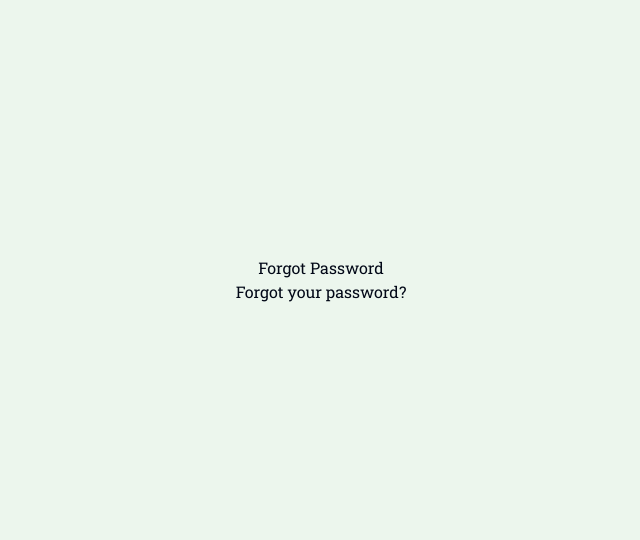
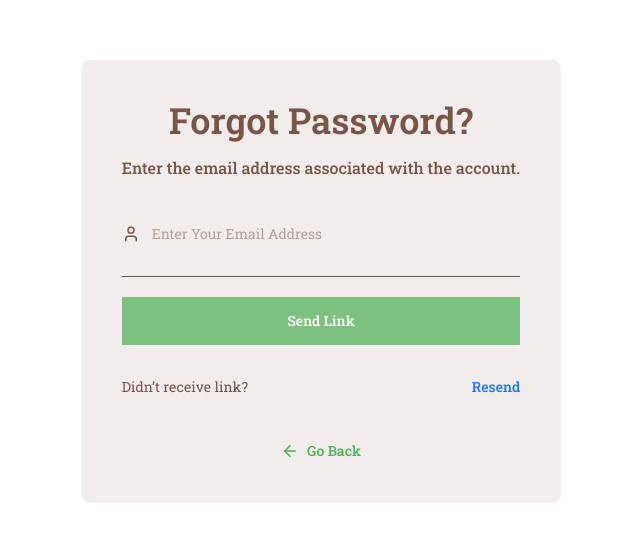
Before and after one commit to overwatch-coder/agrieco-connect, a React (Vite) app: page /forgot-password in a window 1280 px wide. Shown: the part 120-660 px from the top of the page, without its empty margins (319-959 px from the left). Built offline with nearby package versions, Linux system fonts and the light colour scheme; no server answers.

Commit message:
feat: add forgot password

```diff
--- a/src/pages/ForgotPassword.tsx
+++ b/src/pages/ForgotPassword.tsx
@@ -1,11 +1,168 @@
-import React from "react";
+import { Helmet } from "react-helmet";
+import { useForm } from "react-hook-form";
+import { zodResolver } from "@hookform/resolvers/zod";
+import { ForgotPasswordSchema } from "@/schema/auth.schema";
+import { Auth } from "@/types";
+import { ArrowLeft, User } from "lucide-react";
+import { useState } from "react";
+import { Link, useNavigate } from "react-router-dom";
+import { Button } from "@/components/ui/button";
+import { useMutation } from "@tanstack/react-query";
+import { axiosInstance } from "@/lib/utils";
+import ClipLoader from "react-spinners/ClipLoader";
+import { z } from "zod";
+
+type ForgotPasswordType = z.infer<typeof ForgotPasswordSchema>;
 
 const ForgotPassword = () => {
+  //  usestate
+  const [showPassword, setShowPassword] = useState(false);
+  const [successMessage, setSuccessMessage] = useState("");
+  const navigate = useNavigate();
+
+  // react-hook-form
+  const {
+    register,
+    handleSubmit,
+    reset,
+    formState: { errors },
+  } = useForm<ForgotPasswordType>({
+    resolver: zodResolver(ForgotPasswordSchema),
+    mode: "all",
+  });
+
+  // use mutation
+  const { mutateAsync, isPending, isError, error } = useMutation({
+    mutationFn: async (data: ForgotPasswordType) => {
+      const res = await axiosInstance.post("/users", data);
+
+      return res.data;
+    },
+    onSuccess: (data, variable) => {
+      setSuccessMessage(
+        `An email has been sent to ${variable.email}. If an account with that address exists, instructions will be sent to it.`
+      );
+      reset();
+    },
+  });
+
+  const handleForgotPassword = async (data: ForgotPasswordType) => {
+    await mutateAsync(data);
+  };
+
   return (
-    <div className="flex flex-col items-center justify-center h-screen">
-      <h2>Forgot Password</h2>
-      <p>Forgot your password?</p>
-    </div>
+    <>
+      <Helmet>
+        <title>Forgot Password | Agrieco-Connect</title>
+        <meta name="description" content="Forgot Password" />
+      </Helmet>
+
+      {/* Forgot Password */}
+      <section className="w-full h-screen min-h-screen bg-white">
+        <div className="flex flex-col items-center justify-center h-screen">
+          <div className="bg-primary-brown/10 flex flex-col gap-6 p-10 text-white rounded-lg shadow">
+            {/* Title */}
+            <div className=" text-primary-brown flex flex-col items-center gap-4">
+              <h2 className="md:text-4xl text-3xl font-semibold">
+                Forgot Password?
+              </h2>
+              <p className="font-medium">
+                Enter the email address associated with the account.
+              </p>
+            </div>
+
+            {successMessage ? (
+              <div className="flex flex-col items-center w-full max-w-md gap-3 p-10 bg-green-300 rounded shadow">
+                <p className="text-primary-gray leading-loose text-center">
+                  {successMessage}
+                </p>
+                <Button
+                  onClick={() => setSuccessMessage("")}
+                  variant={"default"}
+                  className="px-7 py-2 text-white"
+                >
+                  Go Back
+                </Button>
+              </div>
+            ) : (
+              <>
+                {/* Forgot Password Form */}
+                <form
+                  onSubmit={handleSubmit(handleForgotPassword)}
+                  className="flex flex-col w-full gap-5 mt-5"
+                >
+                  {/* Error */}
+                  {isError && (
+                    <div className="flex flex-col items-center gap-2 p-4 bg-red-300 rounded">
+                      <p className="text-sm font-normal text-red-500">
+                        {error.message}
+                      </p>
+                    </div>
+                  )}
+
+                  {/* Email */}
+                  <div className="flex flex-col gap-2">
+                    <label
+                      htmlFor="email"
+                      className="flex items-center gap-3 text-sm font-normal text-white"
+                    >
+                      <User size={18} className="text-primary-brown" />
+                      <span className="text-primary-brown/50">
+                        Enter Your Email Address
+                      </span>
+                    </label>
+
+                    <input
+                      type="email"
+                      id="email"
+                      className="border-b-primary-brown focus:border-b-2 w-full bg-transparent border-b-[1.5px] outline-none text-primary-brown"
+                      {...register("email")}
+                    />
+                    {errors.email && (
+                      <p className="text-xs text-red-600">
+                        {errors.email.message}
+                      </p>
+                    )}
+                  </div>
+
+                  <Button className="bg-primary-green/70 hover:bg-primary-green flex items-center justify-center w-full py-6 font-medium text-white rounded-none">
+                    {isPending ? (
+                      <ClipLoader size={28} loading={isPending} color="white" />
+                    ) : (
+                      "Send Link"
+                    )}
+                  </Button>
+                </form>
+
+                <div className="flex items-center justify-between mt-2">
+                  <p className="text-primary-brown text-sm font-normal">
+                    Didn’t receive link?
+                  </p>
+
+                  <Link
+                    to="#"
+                    className="text-[#1877F2] hover:underline font-medium text-sm"
+                  >
+                    Resend
+                  </Link>
+                </div>
+
+                <Link
+                  to="/login"
+                  className="flex items-center justify-center gap-2 mt-5"
+                >
+                  <ArrowLeft size={18} className="text-primary-green" />
+
+                  <span className="text-primary-green hover:underline text-sm font-medium">
+                    Go Back
+                  </span>
+                </Link>
+              </>
+            )}
+          </div>
+        </div>
+      </section>
+    </>
   );
 };
 
--- a/src/schema/auth.schema.ts
+++ b/src/schema/auth.schema.ts
@@ -31,3 +31,14 @@
   }
   return true;
 });
+
+export const ForgotPasswordSchema = AuthSchema.pick({
+  email: true,
+});
+
+export const ResetPasswrodSchema = AuthSchema.pick({
+  password: true,
+  confirmPassword: true,
+}).extend({
+  token: z.string().min(1, "Token is required"),
+});
```
